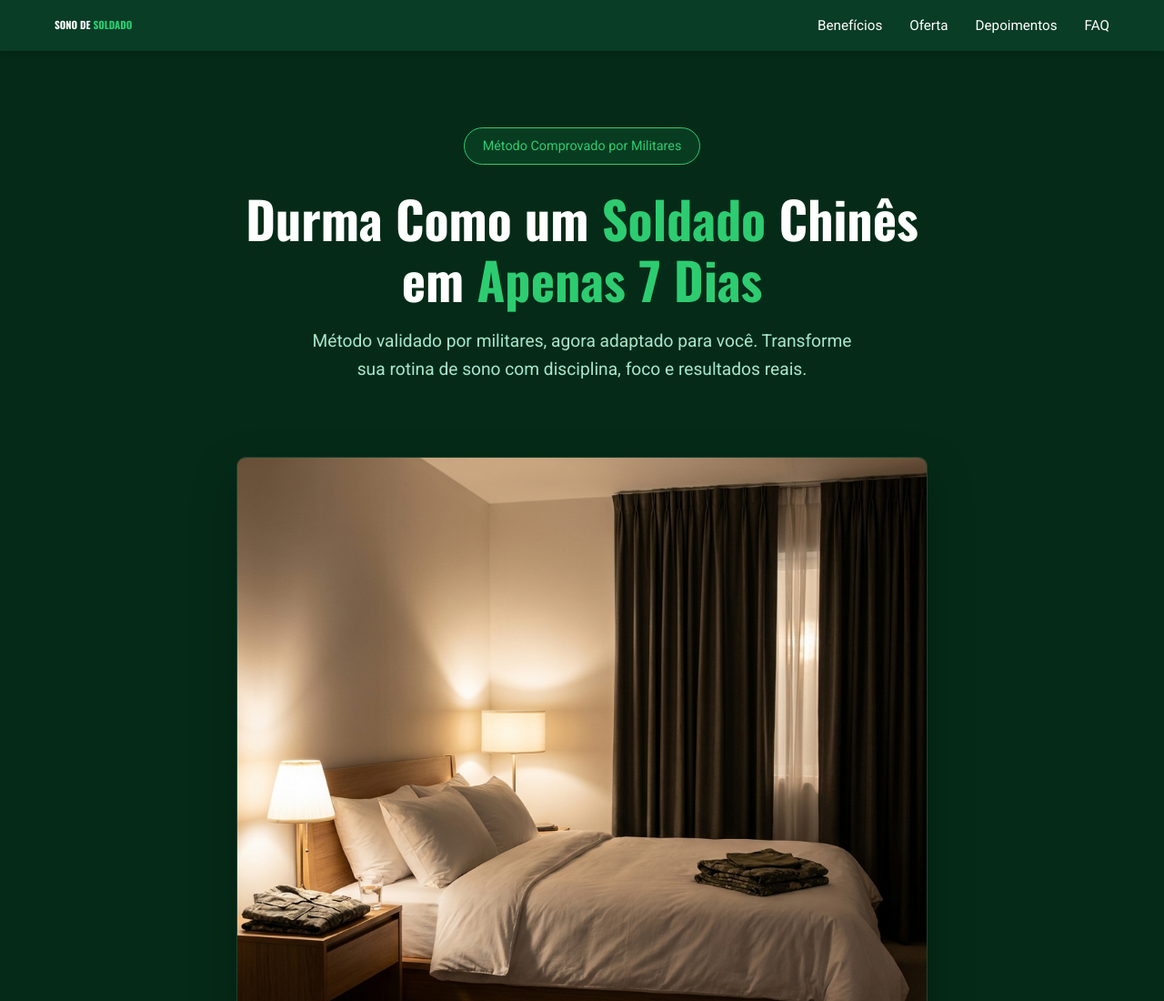
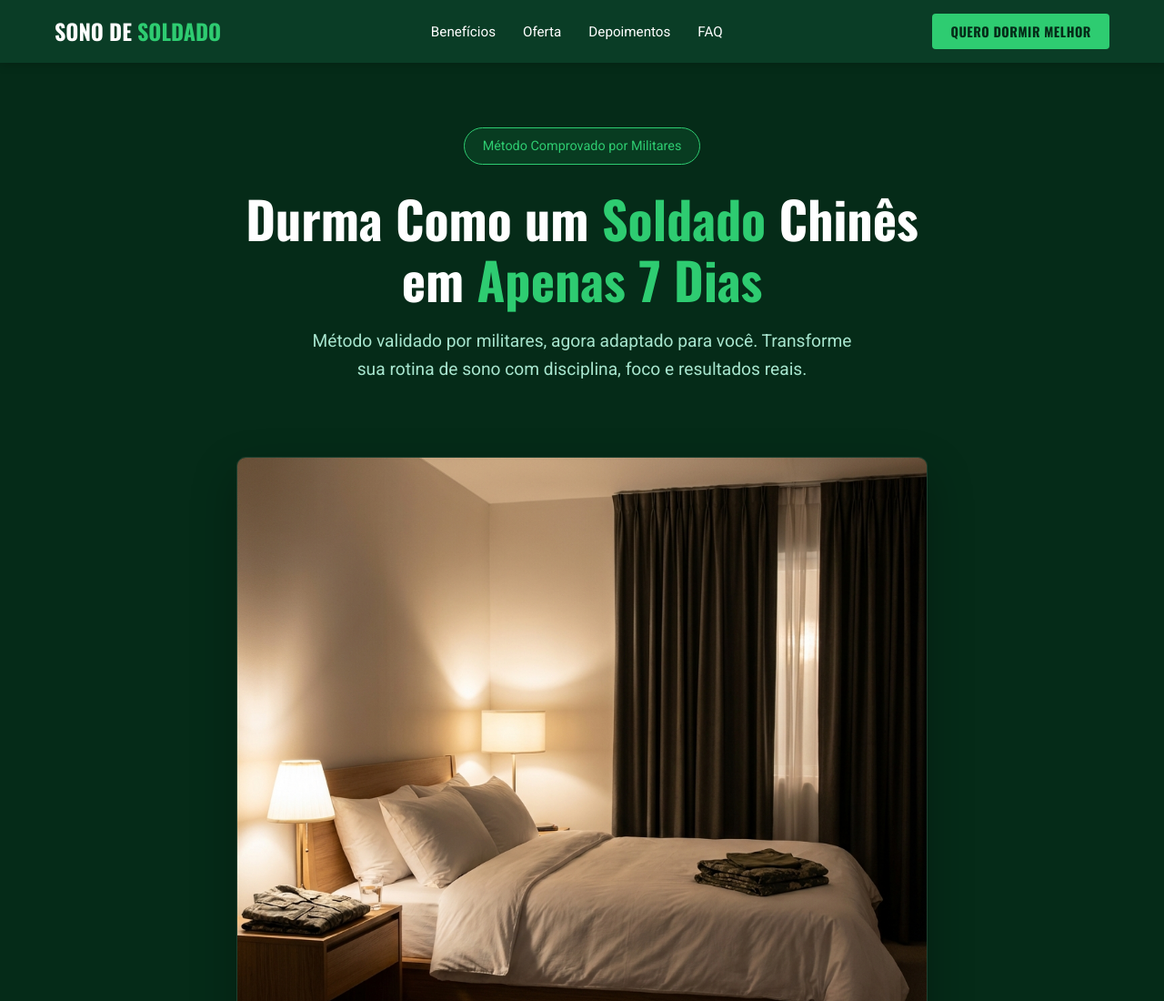
Before and after one commit to JonyLS91/sonodesoldado, a plain HTML site: page index.html in a window 1280 px wide. Shown: the top 1100 px of the page at 91% size. Drawn offline with nearby package versions, Linux system fonts and the light colour scheme.

Commit message:
Fix: Increase logo size to 1.5rem and show CTA button on mobile navigation

```diff
--- a/index.html
+++ b/index.html
@@ -15,7 +15,7 @@
     <style>
         @media (max-width: 768px) {
             .logo {
-                font-size: 0.7rem !important;
+                font-size: 1.5rem !important;
                 white-space: nowrap !important;
             }
 
@@ -42,7 +42,7 @@
     <!-- Navigation -->
     <nav class="navbar">
         <div class="container nav-container">
-            <div class="logo" style="font-size: 0.7rem; white-space: nowrap;">SONO DE <span
+            <div class="logo" style="font-size: 1.5rem; white-space: nowrap;">SONO DE <span
                     class="highlight">SOLDADO</span></div>
             <ul class="nav-links">
                 <li><a href="#beneficios">Benefícios</a></li>
@@ -51,7 +51,7 @@
                 <li><a href="#faq">FAQ</a></li>
             </ul>
             <a href="#oferta" class="btn btn-sm"
-                style="display: none !important; visibility: hidden !important; opacity: 0 !important; width: 0 !important; height: 0 !important; overflow: hidden !important;">Quero
+                >Quero
                 Dormir Melhor</a>
             <div class="mobile-menu-btn">
                 <div class="bar"></div>
```
